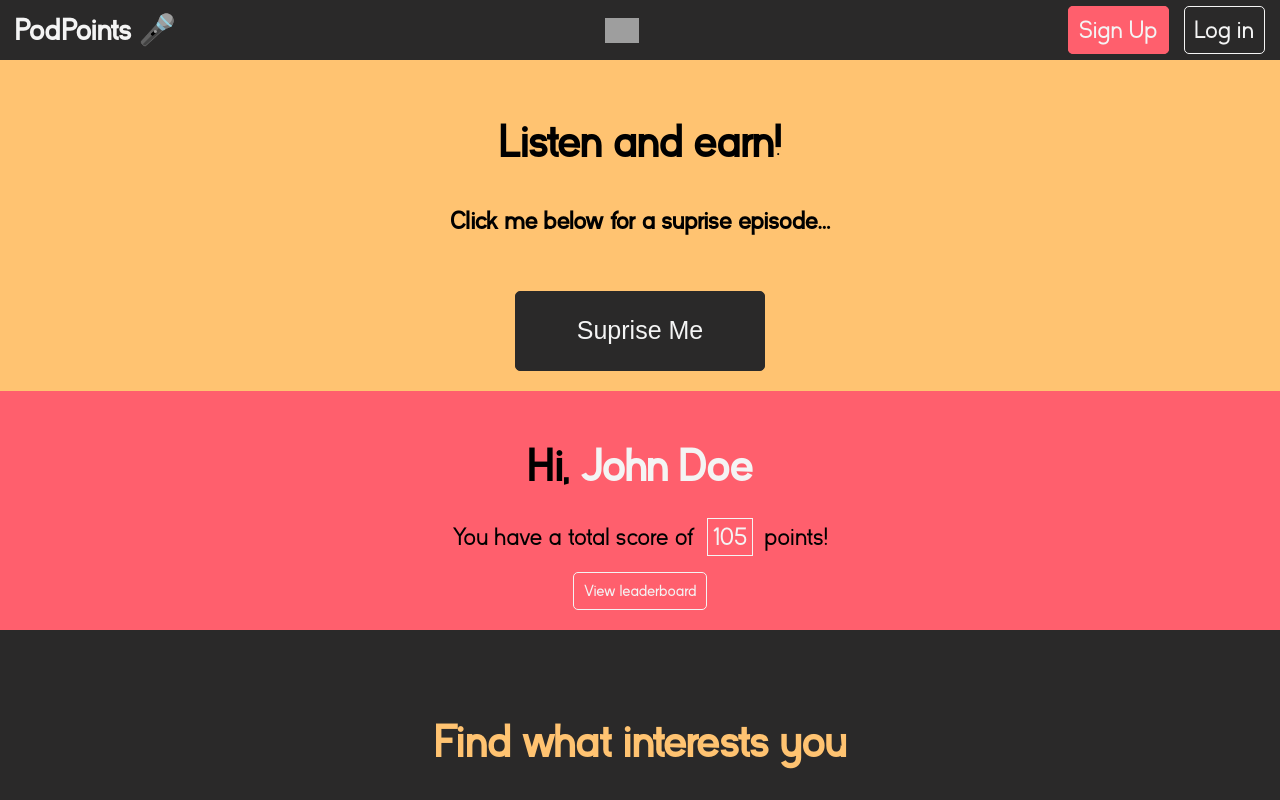
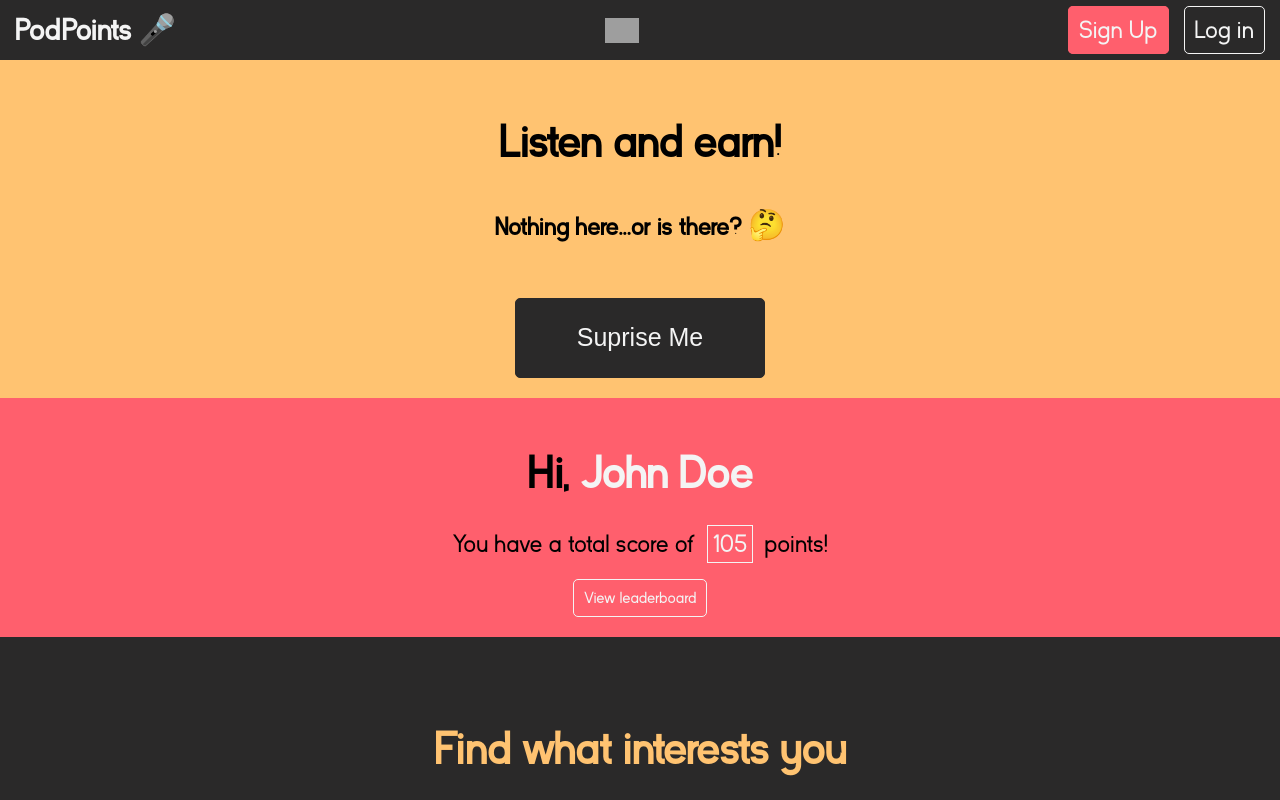
Before and after one commit to SNasser97/pod-points, a React (Create React App) app: page / in a window 1280 px wide. Shown: the top 800 px of the page. Built offline with nearby package versions, Linux system fonts and the light colour scheme; grey boxes are pictures that could not be loaded.

Commit message:
remove componentDidMount + add emoji to CardList component

```diff
--- a/src/components/CardList/CardList.js
+++ b/src/components/CardList/CardList.js
@@ -19,7 +19,7 @@ const CardList = ({bestPodCasts}) => {
 		);
 	} else {
 		return(
-			<h3 className="title fs--3">Click me below for a suprise episode...</h3>
+			<h3 className="title fs--3">Nothing here...or is there? <span className="fs--2" role="img" aria-label="emoji-think">🤔</span></h3>
 		)
 	}
 
--- a/src/containers/App.js
+++ b/src/containers/App.js
@@ -39,13 +39,13 @@ class App extends Component {
         fetch(randompod, {
         headers:{
           "Content-Type":"application/json",
-          "X-ListenAPI-Key":"XXXXXXXXXXXXXXXXXXXXXXXX"
+          "X-ListenAPI-Key":""
         }
       })
       .then(resp=> resp.json())
       .then(data=>{
         console.log(data);
-        // check skeleton loader
+        // Delay response to display skeleten
           setTimeout(() => {
             let time = data.audio_length_sec;
             let hrs = Math.floor(time / 60 / 60);
```
